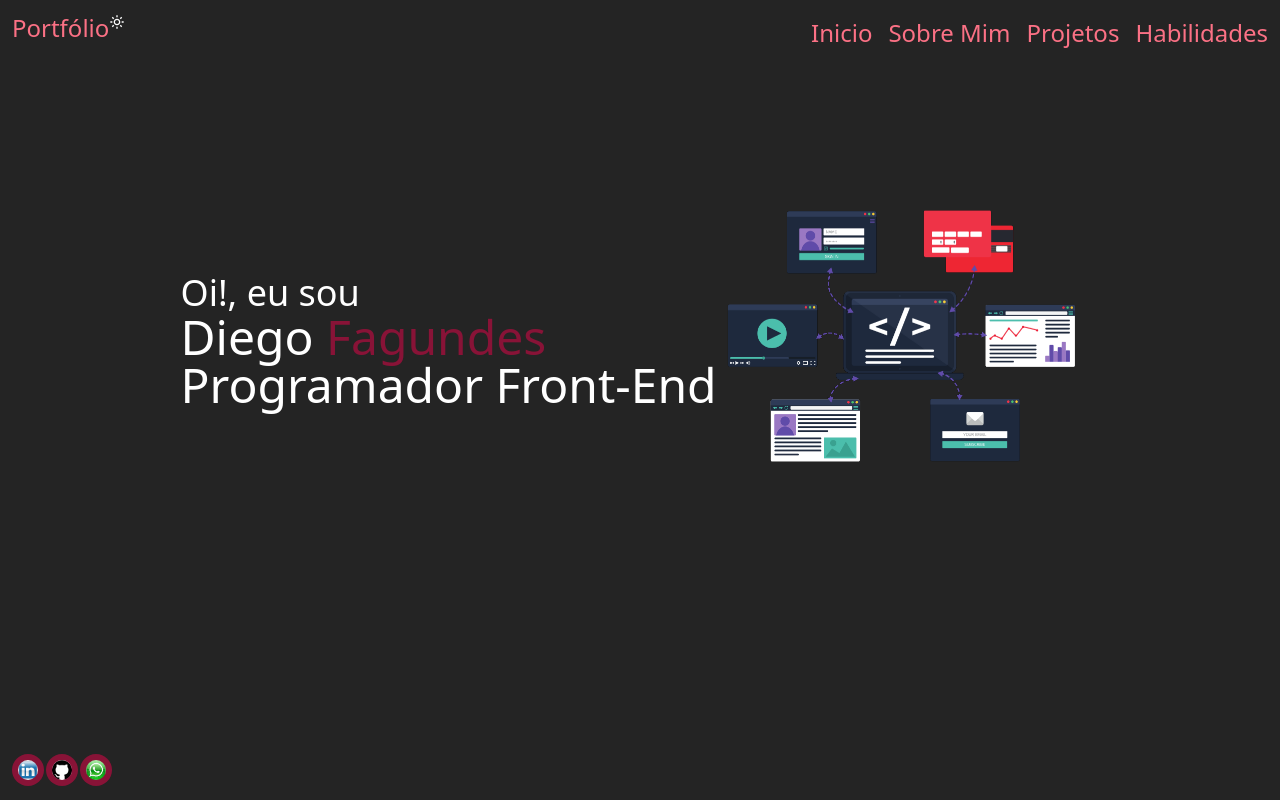
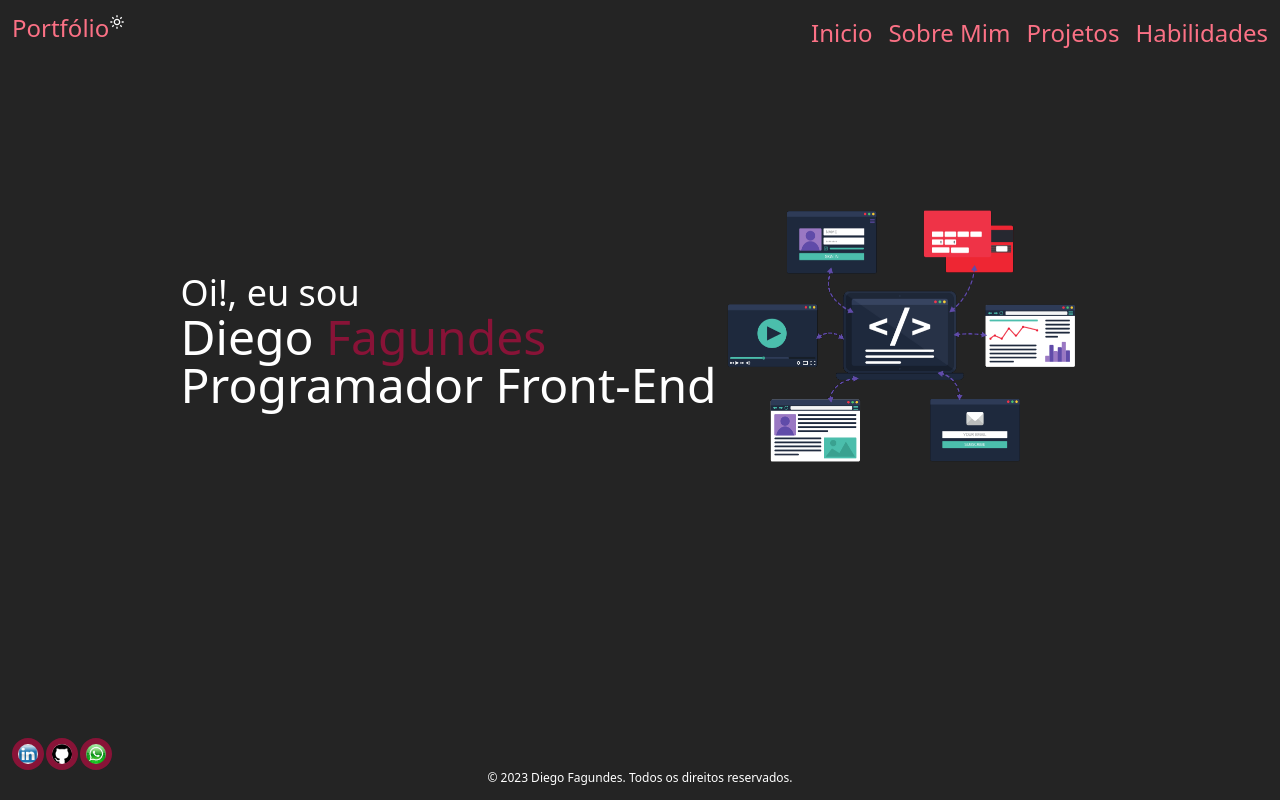
Before and after one commit to dev-fagundes01/portifolio, a React (Vite) app: page / in a window 1280 px wide. Built offline with nearby package versions, Linux system fonts and the light colour scheme.

Commit message:
add direitos autorais

```diff
--- a/src/components/Footer/Footer.jsx
+++ b/src/components/Footer/Footer.jsx
@@ -7,7 +7,8 @@ import Whatsapp from "./../../assets/WhatsApp-Carousel.jpg";
 
 const Footer = () => {
   return (
-    <div className="flex flex-row gap-2 justify-start fixed bottom-2 p-2 md:p-3">
+    <div className="w-screen block fixed bottom-2 p-2 md:p-3">
+      <div className="flex flex-row gap-2 justify-start">
         <a
           className="bg-rose-900 flex items-center justify-center rounded-full hover:scale-125 hover:duration-1000 h-4 w-4 md:h-8 md:w-8"
           href="https://www.linkedin.com/in/diego-fagundes-da-silva-694ab71b3/"
@@ -45,6 +46,10 @@ const Footer = () => {
           />
         </a>
       </div>
+      <div className="w-full text-center text-ss md:text-xs">
+        &copy; 2023 Diego Fagundes. Todos os direitos reservados.
+      </div>
+    </div>
   );
 };
 
```
Lines whose indentation alone changed are shown as unchanged.
